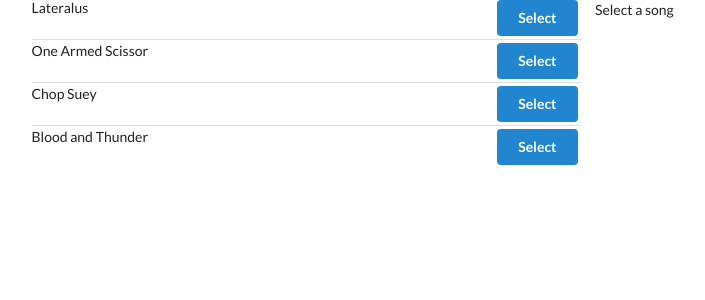
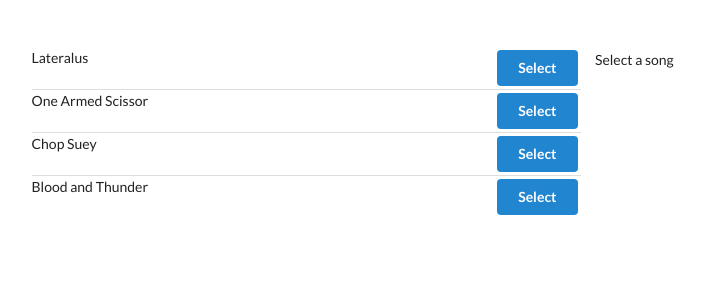
Before and after one commit to edmelech/react-songs, a React (Create React App) app: page / in a window 1280 px wide. Shown: the top 300 px of the page, without its empty margins (45-750 px from the left). Built offline with nearby package versions, Linux system fonts and the light colour scheme.

Commit message:
add padding top

```diff
--- a/src/components/App.js
+++ b/src/components/App.js
@@ -1,9 +1,11 @@
 import React from 'react';
 import SongList from './SongList';
 import SongDetail from './SongDetail';
+import Styling from './Styling.css';
 
 const App = () => {
   return (
+    <div className="customcontainer">
       <div className="ui container grid">
         <div className="ui row">
           <div className="column eight wide">
@@ -14,6 +16,7 @@ const App = () => {
           </div>
         </div>
       </div>
+    </div>
   );
 };
 
--- /dev/null
+++ b/src/components/Styling.css
@@ -0,0 +1,3 @@
+.customcontainer {
+  padding-top: 50px;
+}
```
Also changed, not shown: 2 other files (tests, documents, lock files or other folders). Lines whose indentation alone changed are shown as unchanged.
